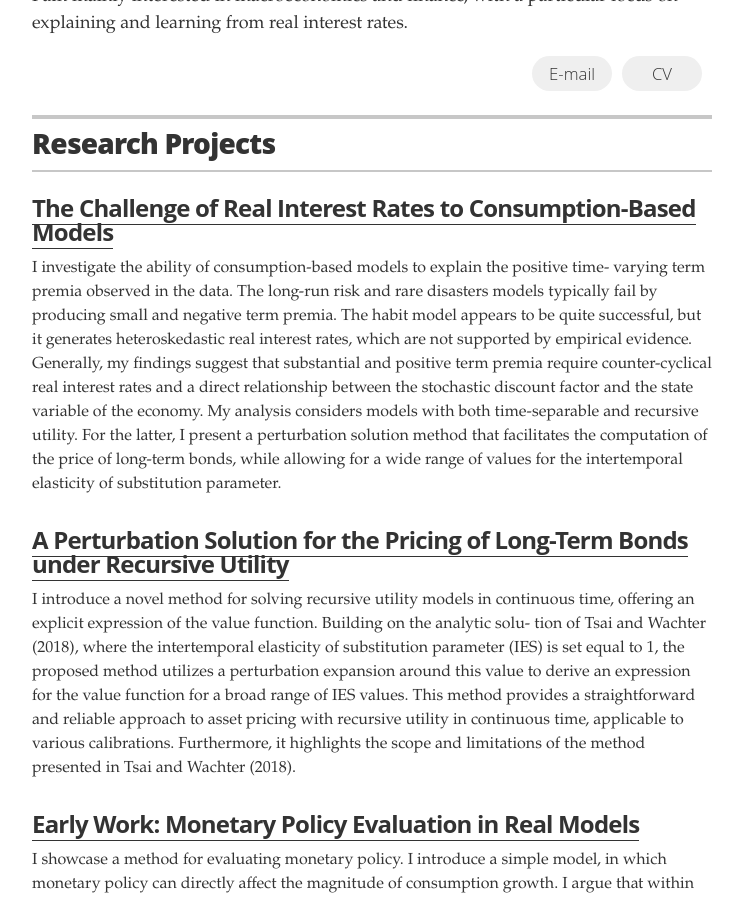
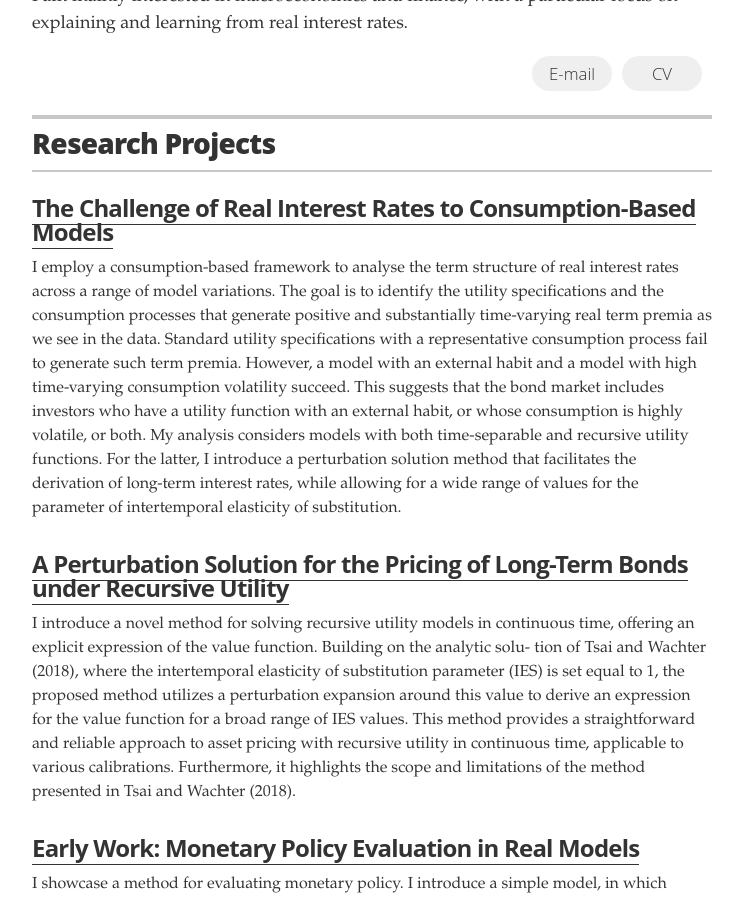
Before and after one commit to errikos-melissinos/errikos-melissinos.github.io, a Jekyll site: the page built from index.html, in a window 1280 px wide and 900 px high, scrolled down 538 px. Shown: the whole window, without its empty margins (268-1011 px from the left). Built offline with Jekyll 4.4.1, drawn with Linux system fonts in a browser that asks for light colours.

Commit message:
Update projects.yml

```diff
--- a/_data/projects.yml
+++ b/_data/projects.yml
@@ -3,8 +3,10 @@
 
 # The Challenge of Real Interest Rates to Consumption-Based Models
 - project: The Challenge of Real Interest Rates to Consumption-Based Models
-  url: https://www.dropbox.com/s/fz4hu42ir5dqhif/The%20Challenge%20of%20Real%20Interest%20Rates%20to%20Consumption-Based%20Models.pdf?dl=0
-  description: I investigate the ability of consumption-based models to explain the positive time- varying term premia observed in the data. The long-run risk and rare disasters models typically fail by producing small and negative term premia. The habit model appears to be quite successful, but it generates heteroskedastic real interest rates, which are not supported by empirical evidence. Generally, my findings suggest that substantial and positive term premia require counter-cyclical real interest rates and a direct relationship between the stochastic discount factor and the state variable of the economy. My analysis considers models with both time-separable and recursive utility. For the latter, I present a perturbation solution method that facilitates the computation of the price of long-term bonds, while allowing for a wide range of values for the intertemporal elasticity of substitution parameter.
+  # url: https://www.dropbox.com/s/fz4hu42ir5dqhif/The%20Challenge%20of%20Real%20Interest%20Rates%20to%20Consumption-Based%20Models.pdf?dl=0
+  url: https://www.dropbox.com/sh/34s9h40je9pff5r/AACRUgleldxkDaDC2eVtMNYsa?dl=0
+  # description: I investigate the ability of consumption-based models to explain the positive time- varying term premia observed in the data. The long-run risk and rare disasters models typically fail by producing small and negative term premia. The habit model appears to be quite successful, but it generates heteroskedastic real interest rates, which are not supported by empirical evidence. Generally, my findings suggest that substantial and positive term premia require counter-cyclical real interest rates and a direct relationship between the stochastic discount factor and the state variable of the economy. My analysis considers models with both time-separable and recursive utility. For the latter, I present a perturbation solution method that facilitates the computation of the price of long-term bonds, while allowing for a wide range of values for the intertemporal elasticity of substitution parameter.
+  description: I employ a consumption-based framework to analyse the term structure of real interest rates across a range of model variations. The goal is to identify the utility specifications and the consumption processes that generate positive and substantially time-varying real term premia as we see in the data. Standard utility specifications with a representative consumption process fail to generate such term premia. However, a model with an external habit and a model with high time-varying consumption volatility succeed. This suggests that the bond market includes investors who have a utility function with an external habit, or whose consumption is highly volatile, or both. My analysis considers models with both time-separable and recursive utility functions. For the latter, I introduce a perturbation solution method that facilitates the derivation of long-term interest rates, while allowing for a wide range of values for the parameter of intertemporal elasticity of substitution.
 
 # A Perturbation Solution for the Pricing of Long-Term Bonds under Recursive Utility
 - project: A Perturbation Solution for the Pricing of Long-Term Bonds under Recursive Utility
```
